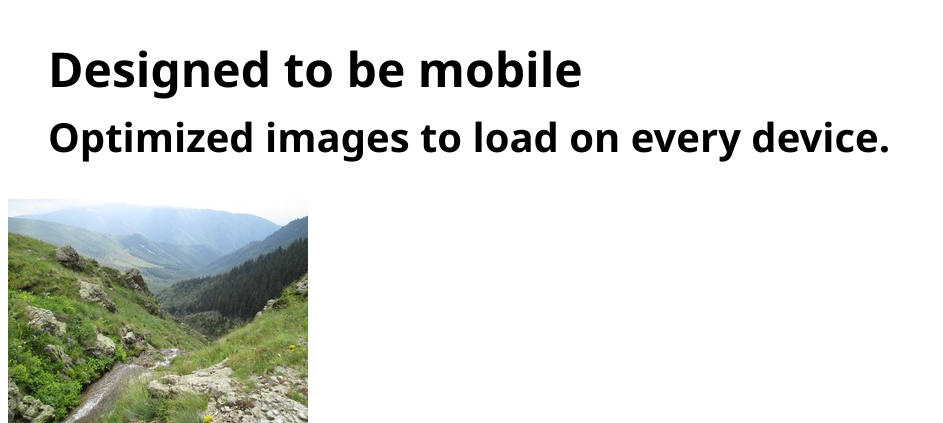
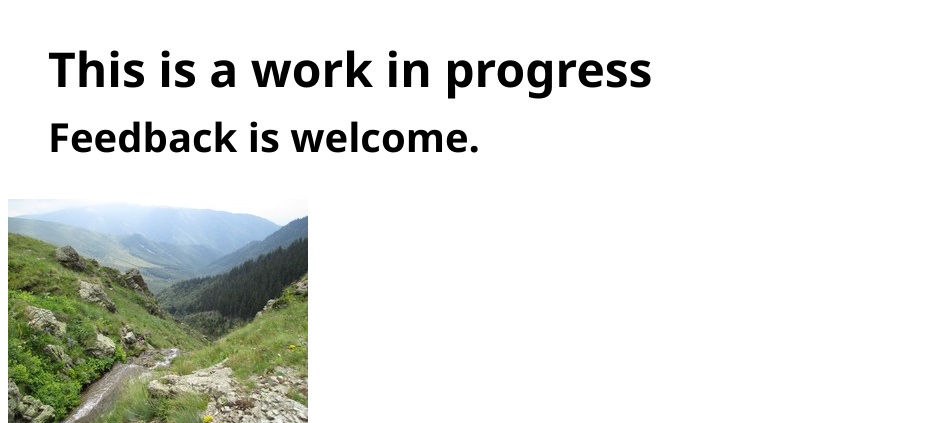
Before and after one commit to adknaupp/familyfotos, a Django app: page / in a window 1280 px wide. Shown: the part 960-1383 px from the top of the page, without its empty margins (0-943 px from the left). Run offline with Django 3.2, Linux system fonts and the light colour scheme; data comes from the database, SQL or seed files in the repository; some libraries are stand-ins or nearby versions; some web fonts are replaced.

Commit message:
Update title, front page messages

```diff
--- a/django_photo_gallery/app/templates/gallery.html
+++ b/django_photo_gallery/app/templates/gallery.html
@@ -9,8 +9,8 @@
             <img src="{% static 'images/mountain.jpg' %}" alt="Django Photo Gallery" class="opaque">
             <div class="caption center-align">
                 <h1>
-                    Django Photo Gallery Sample<br/>
-                    <small class="light text-lighten-3 hide-on-small-only">Build photo gallery in seconds.</small>
+                    Family photos for your browsing pleasure<br/>
+                    <small class="light text-lighten-3 hide-on-small-only">New features coming soon.</small>
                 </h1>
 
             </div>
@@ -19,8 +19,8 @@
             <img src="{% static 'images/lake.jpg' %}" alt="Django Photo Gallery" class="opaque">
             <div class="caption left-align">
                 <h1>
-                    Designed to be mobile<br />
-                    <small class="light text-lighten-3 hide-on-small-only">Optimized images to load on every device.</small>
+                    This is a work in progress<br />
+                    <small class="light text-lighten-3 hide-on-small-only">Feedback is welcome.</small>
                 </h1>
             </div>
         </li>
--- a/django_photo_gallery/app/templates/layout.html
+++ b/django_photo_gallery/app/templates/layout.html
@@ -11,7 +11,7 @@
 <body>
     <nav role="navigation">
         <div class="nav-wrapper container">
-            <a id="logo-container" href="#" class="brand-logo">Django Photo Gallery</a>
+            <a id="logo-container" href="#" class="brand-logo">Burr Photos</a>
             <ul class="right hide-on-med-and-down">
                 <li>
                     <a href="#">Navbar Link</a>
```
